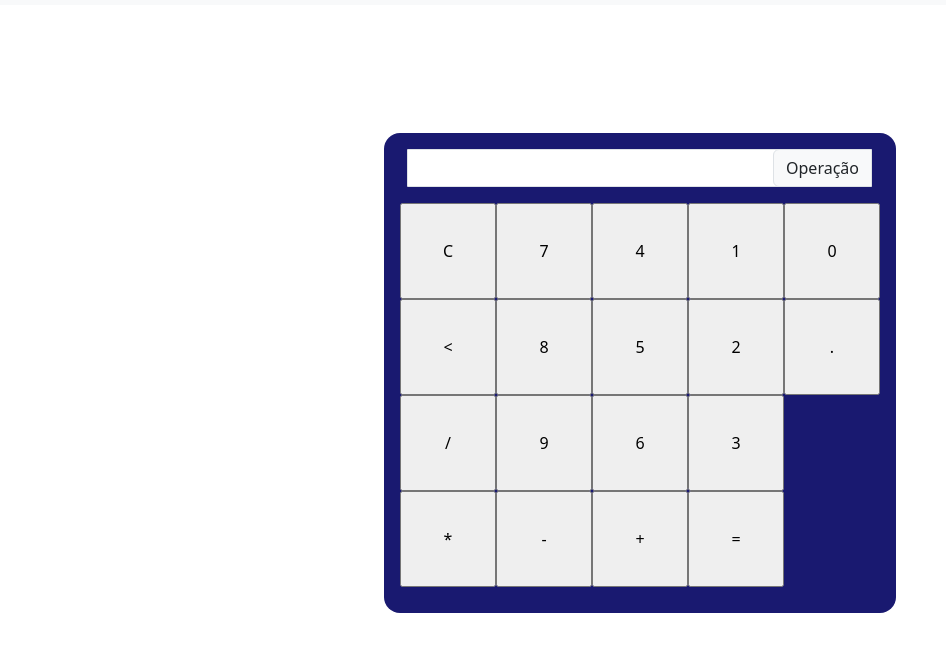
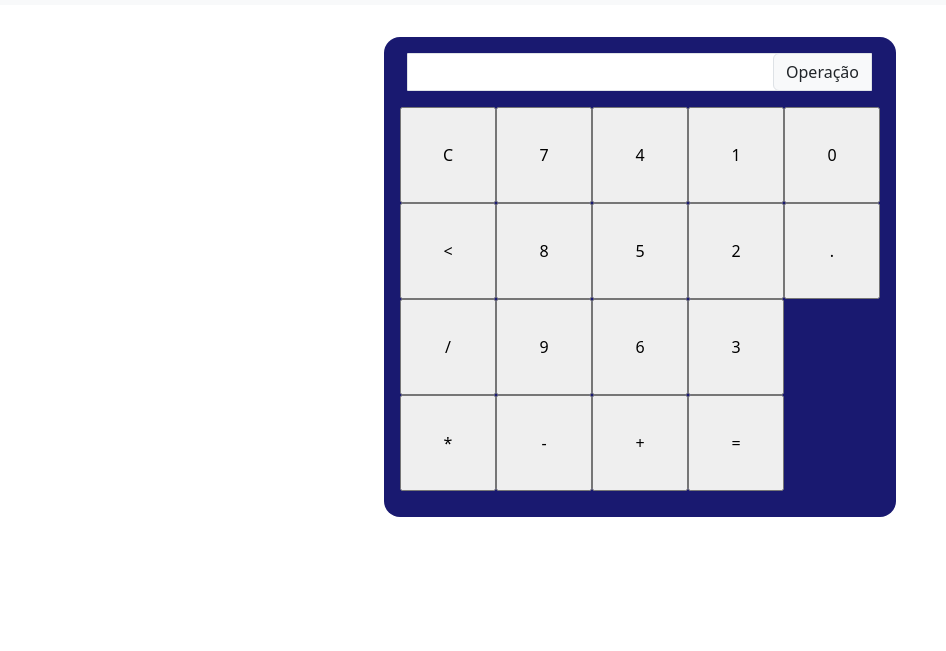
Before and after one commit to jonas-amilton/calculadora-unisinos, a plain HTML site: page index.html in a window 1280 px wide. Shown: the part 45-696 px from the top of the page, without its empty margins (0-946 px from the left). Drawn offline with nearby package versions, Linux system fonts and the light colour scheme.

Commit message:
Update style.css

```diff
--- a/css/style.css
+++ b/css/style.css
@@ -4,7 +4,7 @@ body {
 }
 
 main {
-  padding-top: 8em;
+  padding-top: 2em;
 }
 
 .container {
```
